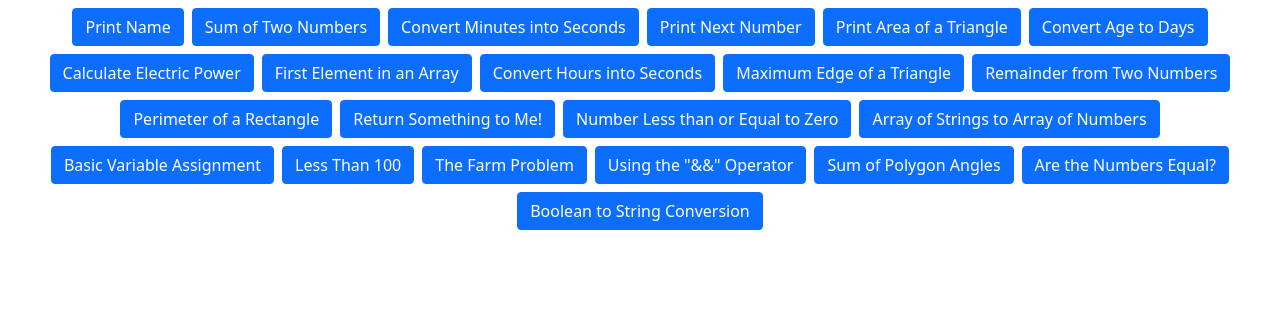
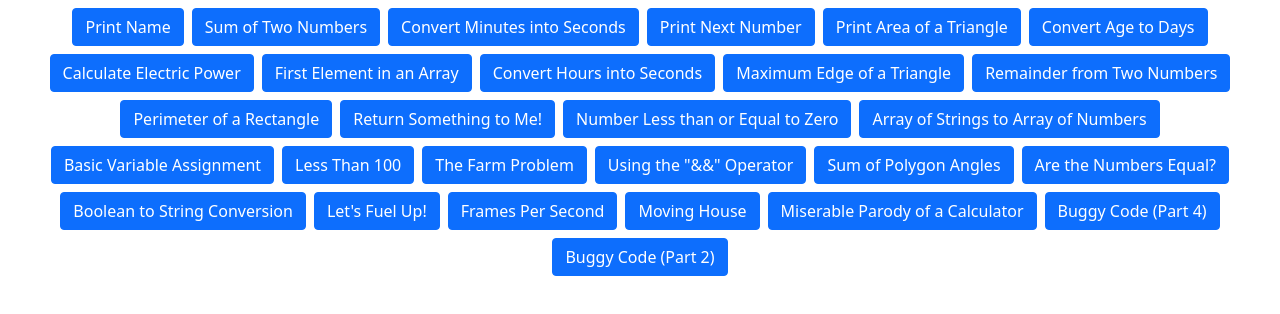
Before and after one commit to mukeshk371/javascript-general, a plain HTML site: page index.html in a window 1280 px wide. Drawn offline with nearby package versions, Linux system fonts and the light colour scheme.

Commit message:
added 6 questions

```diff
--- a/index.html
+++ b/index.html
@@ -99,6 +99,26 @@
             <button type="button" class="btn btn-primary" onclick="returnBooleanToStringConversion()">Boolean to String
                 Conversion</button>
         </div>
+        <div class="p-1">
+            <button type="button" class="btn btn-primary" onclick="calculateFuel()">Let's Fuel Up!</button>
+        </div>
+        <div class="p-1">
+            <button type="button" class="btn btn-primary" onclick="calculateFramesPerSecond()">Frames Per
+                Second</button>
+        </div>
+        <div class="p-1">
+            <button type="button" class="btn btn-primary" onclick="yearsInOneHouse()">Moving House</button>
+        </div>
+        <div class="p-1">
+            <button type="button" class="btn btn-primary" onclick="stringCalculator()">Miserable Parody of a
+                Calculator</button>
+        </div>
+        <div class="p-1">
+            <button type="button" class="btn btn-primary" onclick="greeting()">Buggy Code (Part 4)</button>
+        </div>
+        <div class="p-1">
+            <button type="button" class="btn btn-primary" onclick="maxNum()">Buggy Code (Part 2)</button>
+        </div>
     </div>
 </body>
 
--- a/resources/script.js
+++ b/resources/script.js
@@ -146,3 +146,63 @@ function returnBooleanToStringConversion() {
     result = boolToString.toString();
     alert(result);
 }
+
+function calculateFuel() {
+    let inputDistance = Number(prompt('Enter Distance'));
+    let requiredFuel = inputDistance * 10;
+    if (inputDistance <= 10 && inputDistance > 0) {
+        alert('Fuel = 100L');
+    } else if (inputDistance <= 0) {
+        alert('No fuel required');
+    } else {
+        alert('Fuel = ' + requiredFuel + 'L');
+    }
+}
+
+function calculateFramesPerSecond(minutes, fps) {
+    minutes = Number(prompt('Enter time in minutes')) * 60;
+    fps = Number(prompt('Enter frames'));
+    let framesPerSecond = minutes * fps;
+    alert('Frames Per Second = ' + framesPerSecond);
+}
+
+function yearsInOneHouse(age, moves) {
+    age = Number(prompt('Enter age'));
+    moves = Number(prompt('Enter years'));
+    let yearsLived = (age + moves) / 2;
+    alert('average I have lived = ' + yearsLived);
+}
+
+function stringCalculator(str) {
+    str = eval(prompt('Enter Expression'));
+    alert(str);
+}
+function makesTen(a, b) {
+    a = Number(prompt('Enter first number'));
+    b = Number(prompt('Enter second number'));
+    if (a == 10 || b == 10 || (a + b) == 10) {
+        alert('Sum = ' + (a + b) + ' ' + true);
+    } else {
+        alert(false);
+    }
+}
+
+function greeting(name) {
+    name = prompt('Enter a name');
+    if (name == 'Mubashir') {
+        alert('Hello, my love!');
+    } else {
+        alert('Hello, ' + name + ' !');
+    }
+}
+function maxNum(firstNum, SecondNum) {
+    firstNum = Number(prompt('Enter First Number'));
+    SecondNum = Number(prompt('Enter Second Number'));
+    if (firstNum > SecondNum) {
+        alert('Largest Number = ' + firstNum);
+    } else if (firstNum == SecondNum) {
+        alert('Both are equal');
+    } else {
+        alert('Largest Number = ' + SecondNum);
+    }
+}
```
